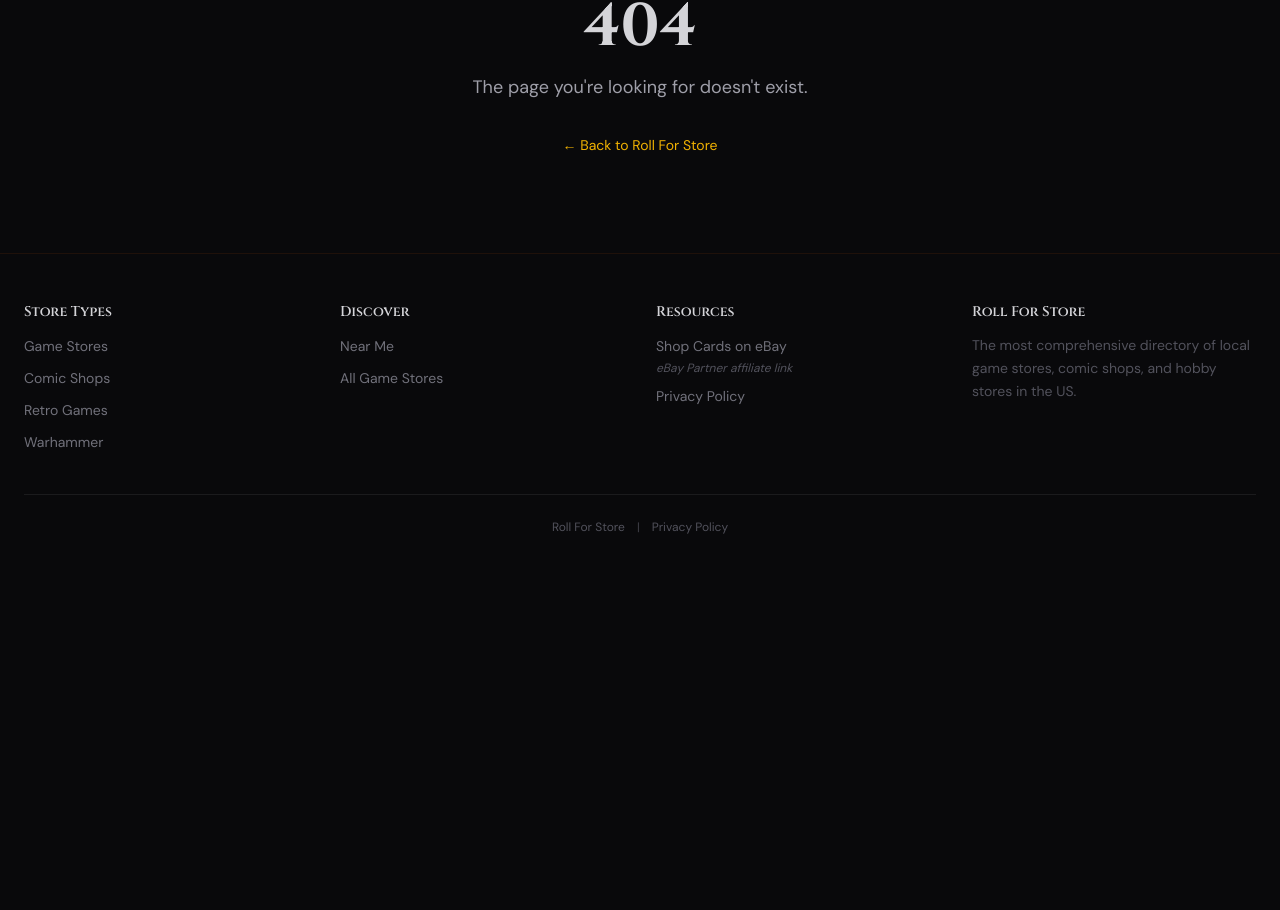
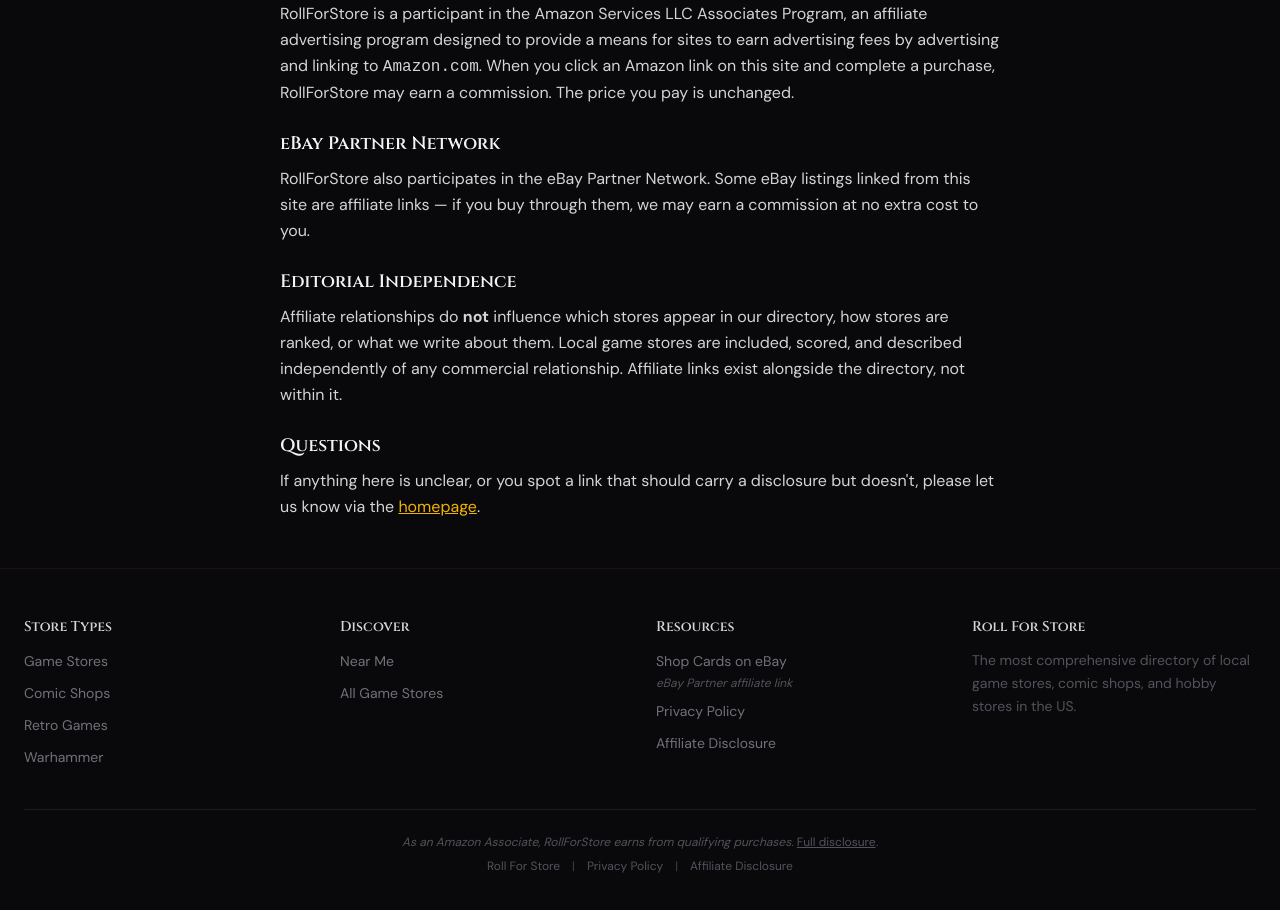
Before and after one commit to haigneyc/lgs-directory, a Next.js app in the folder web/: page /affiliate-disclosure in a window 1280 px wide. Before the commit this address had no page. Shown: the part 252-1162 px from the top of the page. Before the commit the page ends 835 px from the top, so only its background shows below. Built offline with nearby package versions, Linux system fonts and the light colour scheme.

Commit message:
feat(amazon): add affiliate disclosure page and footer text

```diff
--- /dev/null
+++ b/web/app/affiliate-disclosure/page.tsx
@@ -0,0 +1,91 @@
+import type { Metadata } from "next";
+import Link from "next/link";
+import { SITE_URL } from "@/lib/site";
+import { AMAZON_DISCLOSURE_TEXT } from "@/lib/amazon";
+
+export const revalidate = 86400;
+
+export const metadata: Metadata = {
+  title: "Affiliate Disclosure | Roll For Store",
+  description:
+    "How RollForStore participates in the Amazon Associates Program and the eBay Partner Network, and what that means for visitors.",
+  alternates: {
+    canonical: `${SITE_URL}/affiliate-disclosure`,
+  },
+  openGraph: {
+    title: "Affiliate Disclosure | Roll For Store",
+    description:
+      "How RollForStore participates in affiliate programs and what that means for visitors.",
+    type: "website",
+    url: `${SITE_URL}/affiliate-disclosure`,
+  },
+};
+
+export default function AffiliateDisclosurePage() {
+  console.assert(typeof AMAZON_DISCLOSURE_TEXT === "string", "AffiliateDisclosurePage: disclosure text must be a string");
+  console.assert(AMAZON_DISCLOSURE_TEXT.length > 0, "AffiliateDisclosurePage: disclosure text must not be empty");
+
+  return (
+    <div className="mx-auto max-w-3xl px-4 lg:px-6 py-12">
+      <h1 className="font-display text-3xl font-bold tracking-tight mb-6">
+        Affiliate Disclosure
+      </h1>
+
+      <div className="space-y-6 text-zinc-300 leading-relaxed">
+        <p className="text-sm text-zinc-400 italic">{AMAZON_DISCLOSURE_TEXT}</p>
+
+        <section>
+          <h2 className="font-display font-semibold text-zinc-100 text-lg mb-2">
+            Amazon Associates Program
+          </h2>
+          <p>
+            RollForStore is a participant in the Amazon Services LLC Associates
+            Program, an affiliate advertising program designed to provide a
+            means for sites to earn advertising fees by advertising and linking
+            to <span className="font-mono">Amazon.com</span>. When you click an
+            Amazon link on this site and complete a purchase, RollForStore may
+            earn a commission. The price you pay is unchanged.
+          </p>
+        </section>
+
+        <section>
+          <h2 className="font-display font-semibold text-zinc-100 text-lg mb-2">
+            eBay Partner Network
+          </h2>
+          <p>
+            RollForStore also participates in the eBay Partner Network. Some
+            eBay listings linked from this site are affiliate links — if you
+            buy through them, we may earn a commission at no extra cost to you.
+          </p>
+        </section>
+
+        <section>
+          <h2 className="font-display font-semibold text-zinc-100 text-lg mb-2">
+            Editorial Independence
+          </h2>
+          <p>
+            Affiliate relationships do <strong>not</strong> influence which
+            stores appear in our directory, how stores are ranked, or what we
+            write about them. Local game stores are included, scored, and
+            described independently of any commercial relationship. Affiliate
+            links exist alongside the directory, not within it.
+          </p>
+        </section>
+
+        <section>
+          <h2 className="font-display font-semibold text-zinc-100 text-lg mb-2">
+            Questions
+          </h2>
+          <p>
+            If anything here is unclear, or you spot a link that should carry a
+            disclosure but doesn&apos;t, please let us know via the{" "}
+            <Link href="/" className="text-yellow-500 hover:text-yellow-400 underline">
+              homepage
+            </Link>
+            .
+          </p>
+        </section>
+      </div>
+    </div>
+  );
+}
--- a/web/app/layout.tsx
+++ b/web/app/layout.tsx
@@ -165,6 +165,11 @@
                       Privacy Policy
                     </Link>
                   </li>
+                  <li>
+                    <Link href="/affiliate-disclosure" className="text-sm text-zinc-500 hover:text-zinc-300 transition-colors">
+                      Affiliate Disclosure
+                    </Link>
+                  </li>
                 </ul>
               </div>
               <div>
@@ -174,12 +179,25 @@
                 </p>
               </div>
             </div>
-            <div className="mt-10 pt-6 border-t border-zinc-800/60 text-center text-xs text-zinc-600 flex items-center justify-center gap-3">
-              <span>Roll For Store</span>
-              <span className="text-zinc-700">|</span>
-              <Link href="/privacy-policy" className="hover:text-zinc-400 transition-colors">
-                Privacy Policy
-              </Link>
+            <div className="mt-10 pt-6 border-t border-zinc-800/60 text-center text-xs text-zinc-600 space-y-2">
+              <p className="italic">
+                As an Amazon Associate, RollForStore earns from qualifying purchases.{" "}
+                <Link href="/affiliate-disclosure" className="not-italic underline hover:text-zinc-400 transition-colors">
+                  Full disclosure
+                </Link>
+                .
+              </p>
+              <div className="flex items-center justify-center gap-3">
+                <span>Roll For Store</span>
+                <span className="text-zinc-700">|</span>
+                <Link href="/privacy-policy" className="hover:text-zinc-400 transition-colors">
+                  Privacy Policy
+                </Link>
+                <span className="text-zinc-700">|</span>
+                <Link href="/affiliate-disclosure" className="hover:text-zinc-400 transition-colors">
+                  Affiliate Disclosure
+                </Link>
+              </div>
             </div>
           </div>
         </footer>
```
